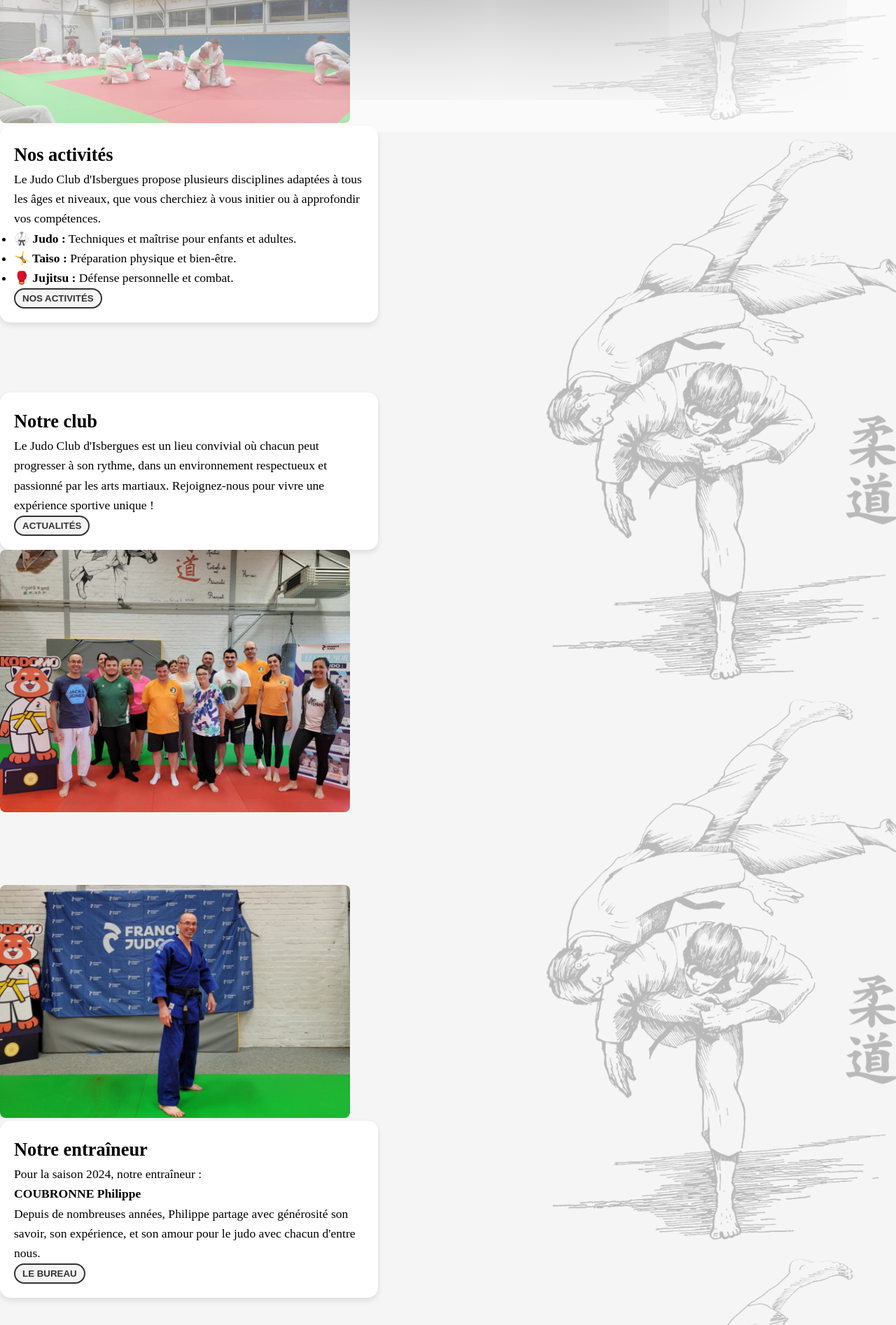
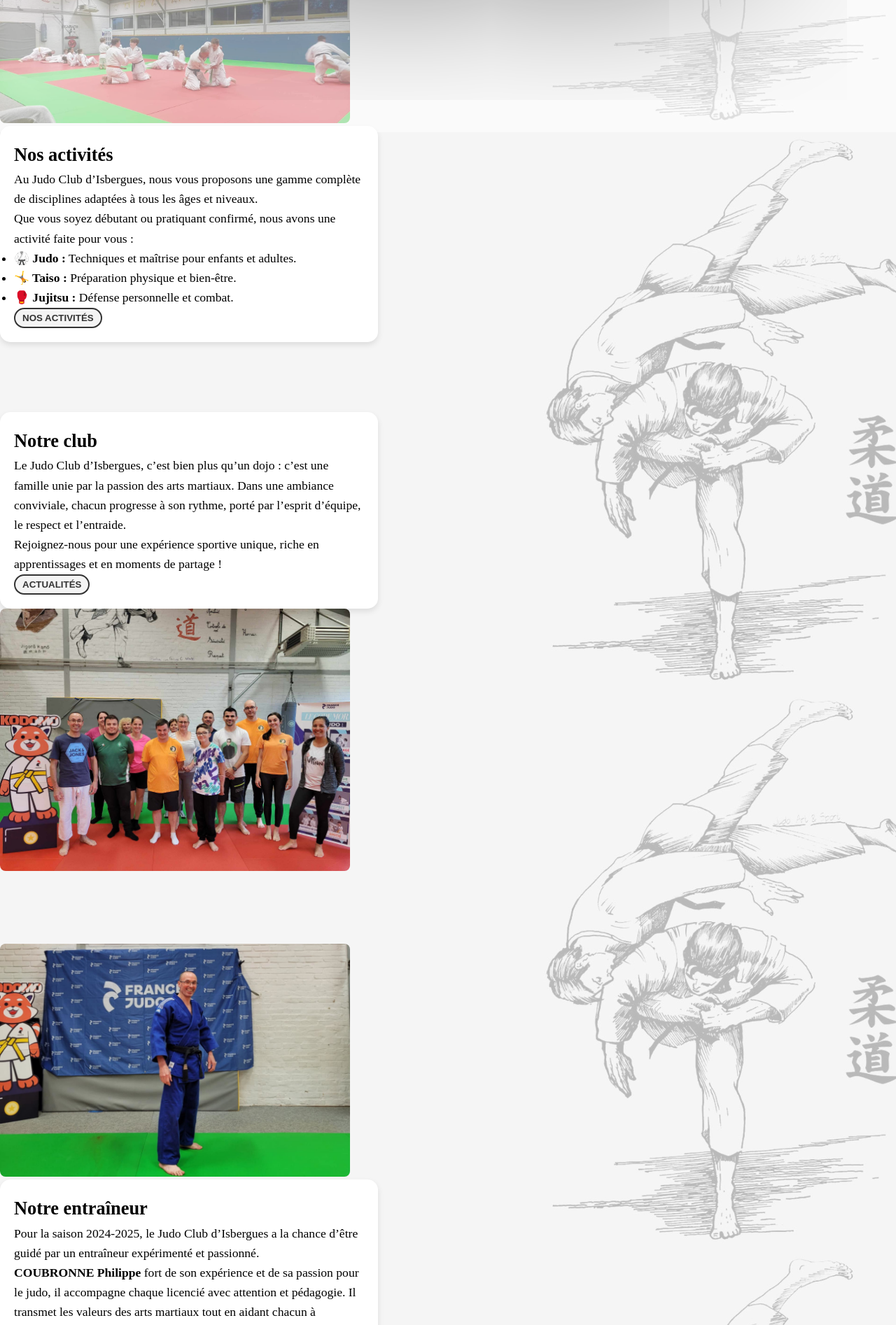
Before and after one commit to AxelCArette/judo, a Symfony app: template templates/accueil/index.html.twig in a window 1280 px wide. Shown: the part 611-2505 px from the top of the page at 70% size. Run offline with Twig, Linux system fonts and the light colour scheme; the template is opened without the code that fills it, so the values that code supplies are empty; style sheets or scripts are compiled from the project's sources; some libraries are stand-ins or nearby versions.

Commit message:
accueilphotomiseajourbureau

```diff
--- a/src/Controller/NotreBureauController.php
+++ b/src/Controller/NotreBureauController.php
@@ -8,7 +8,7 @@ use Symfony\Component\Routing\Attribute\Route;
 
 class NotreBureauController extends AbstractController
 {
-    #[Route('/notre-bureau', name: 'app_notre_bureau')]
+    #[Route('/notre-equipe', name: 'app_notre_bureau')]
     public function index(): Response
     {
         return $this->render('notre_bureau/index.html.twig');
--- a/templates/accueil/index.html.twig
+++ b/templates/accueil/index.html.twig
@@ -47,9 +47,8 @@
                         <div class="activities-content p-4 rounded-background" data-aos="fade-up" data-aos-offset="300" data-aos-duration="1000">
                             <h2 class="text-primary mb-3">Nos activités</h2>
                             <p>
-                                Le Judo Club d'Isbergues propose plusieurs disciplines adaptées à tous les âges et niveaux,
-                                que vous cherchiez à vous initier ou à approfondir vos compétences.
-                            </p>
+                                Au Judo Club d’Isbergues, nous vous proposons une gamme complète de disciplines adaptées à tous les âges et niveaux. <br> Que vous soyez débutant ou pratiquant confirmé, nous avons une activité faite pour vous :                     </p>
+
                             <ul class="list-unstyled">
                                 <li><strong>🥋 Judo :</strong> Techniques et maîtrise pour enfants et adultes.</li>
                                 <li><strong>🤸 Taiso :</strong> Préparation physique et bien-être.</li>
@@ -74,9 +73,9 @@
                     <div class="col-12 col-md-6 d-flex align-items-center">
                         <div class="club-values-content p-4 rounded-background" data-aos="fade-up" data-aos-offset="300" data-aos-duration="1000">
                             <h2>Notre club</h2>
-                            <p>Le Judo Club d'Isbergues est un lieu convivial où chacun peut progresser à son rythme,
-                            dans un environnement respectueux et passionné par les arts martiaux. Rejoignez-nous pour
-                            vivre une expérience sportive unique !
+                            <p>
+                           Le Judo Club d’Isbergues, c’est bien plus qu’un dojo : c’est une famille unie par la passion des arts martiaux. Dans une ambiance conviviale, chacun progresse à son rythme, porté par l’esprit d’équipe, le respect et l’entraide.
+                           <br> Rejoignez-nous pour une expérience sportive unique, riche en apprentissages et en moments de partage !
                             </p>
                             <button onclick="window.location.href='{{ path('app_actualites') }}'" class="btn btn-light custom-btn">Actualités</button>
                         </div>
@@ -105,9 +104,9 @@
                     <div class="col-12 col-md-6 d-flex align-items-center">
                         <div class="coach-content p-4 rounded-background" data-aos="fade-up" data-aos-offset="300" data-aos-duration="1000">
                             <h2>Notre entraîneur</h2>
-                            <p>Pour la saison 2024, notre entraîneur :</p>
-                            <p><strong>COUBRONNE Philippe</strong><br>Depuis de nombreuses années, Philippe partage avec générosité son savoir, son expérience, et son amour pour le judo avec chacun d'entre nous.</p>
-                            <button onclick="window.location.href='{{ path('app_notre_bureau') }}'" class="btn btn-light custom-btn">Le bureau</button>
+                            <p>Pour la saison 2024-2025, le Judo Club d’Isbergues a la chance d’être guidé par un entraîneur expérimenté et passionné.</p>
+                            <p><strong>COUBRONNE Philippe</strong> fort de son expérience et de sa passion pour le judo, il accompagne chaque licencié avec attention et pédagogie. Il transmet les valeurs des arts martiaux tout en aidant chacun à progresser techniquement et personnellement. Son dévouement inspire à donner le meilleur de soi-même.</p>
+                            <button onclick="window.location.href='{{ path('app_notre_bureau') }}'" class="btn btn-light custom-btn">Notre équipe</button>
                         </div>
                     </div>
                 </div>
```
Also changed, not shown: templates/notre_bureau/index.html.twig (+29 -30 lines), public/asset/img/imgbureau/tresorier.png, public/asset/img/photoChloe/58938bc6936a38f4d275a5f4849a2950a6c5a1b8.png (added), public/asset/img/photoChloe/7f120a7b52bad8aebb2600fe17fc080b9dc5413c.png (added), public/asset/img/photoChloe/88d1a55c17b9879173498424c4ca9e51cffc59de.png (added), public/asset/img/photoChloe/f6e0219a554d72e2b25e4c1a728a9ac7b0ee12d5.png (added), public/asset/img/photodecouverture/7206fa1d823555fc3327cc2214b9dc3a1344ad8b.png (added), 1 other file.
